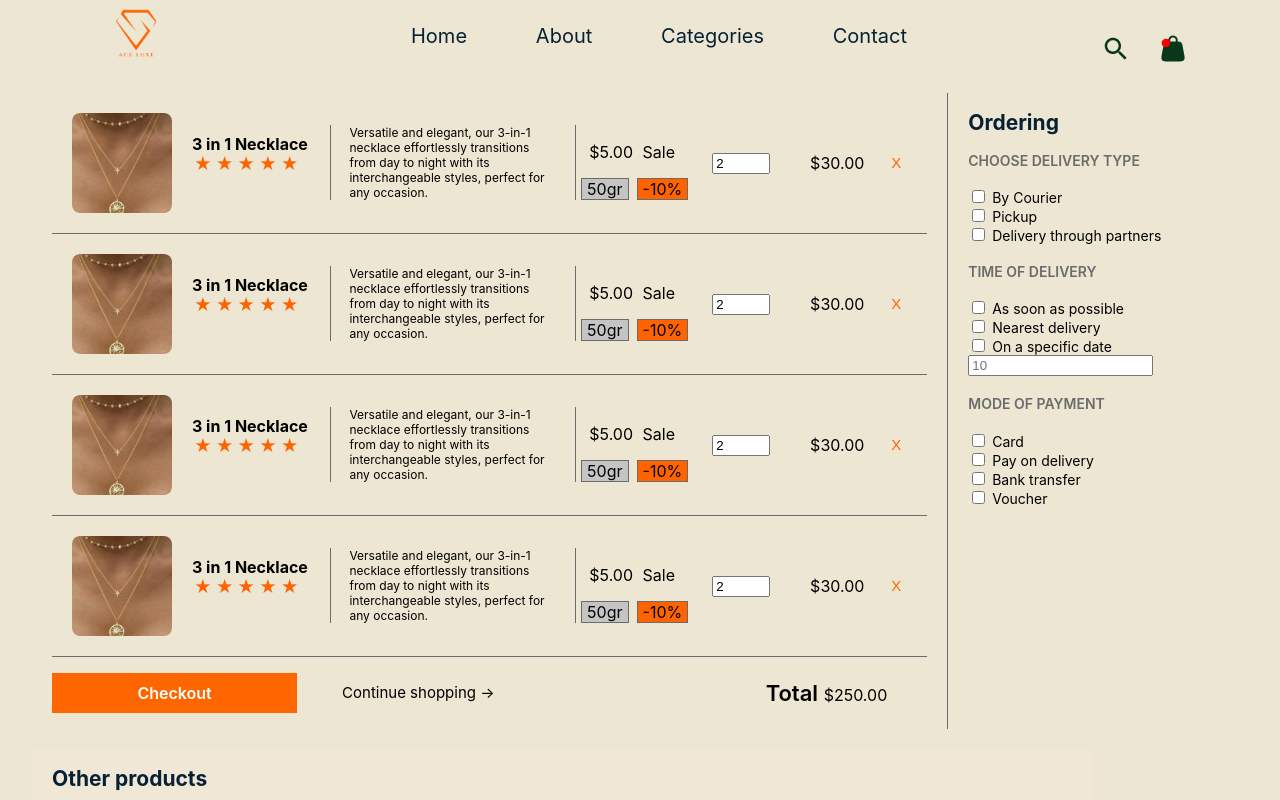
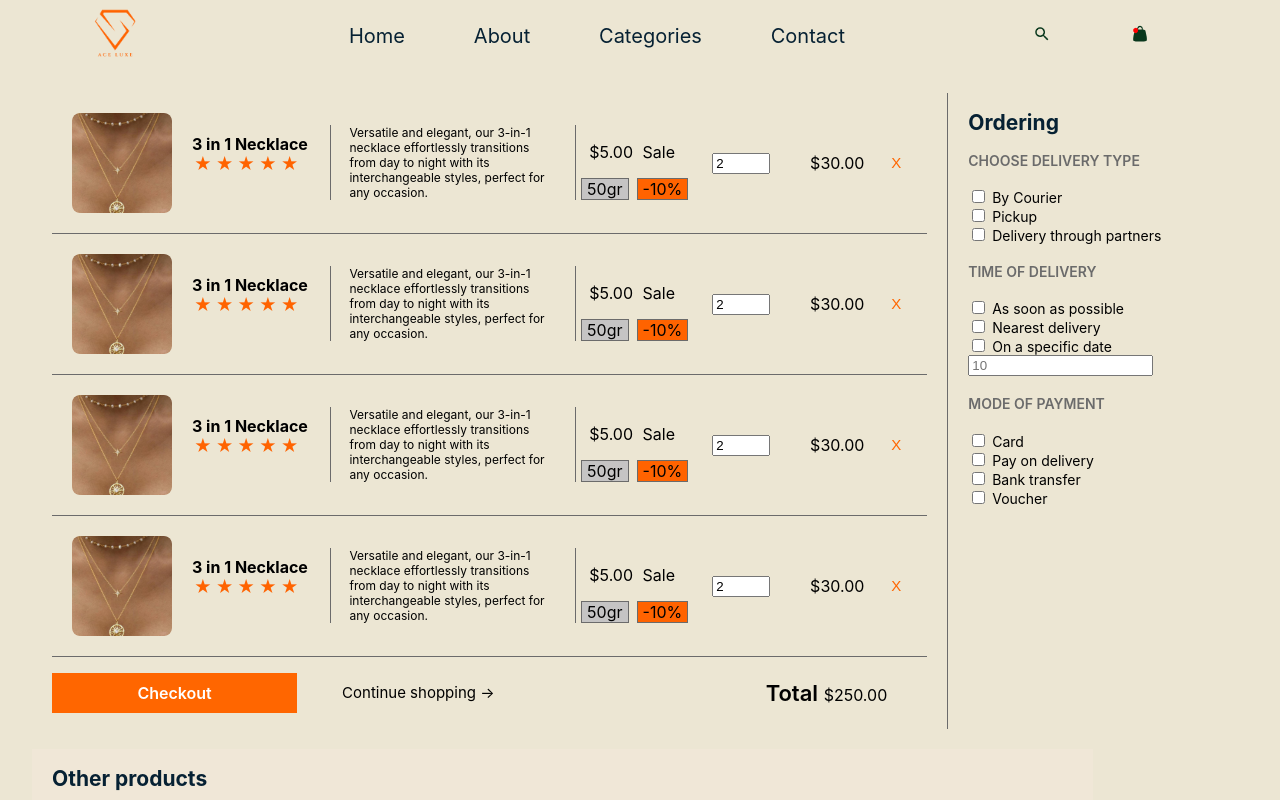
Before and after one commit to diddee/Ace-Luxe, a React (Create React App) app: page /Cart in a window 1280 px wide. Shown: the top 800 px of the page. Built offline with nearby package versions, Linux system fonts and the light colour scheme.

Commit message:
more updates

```diff
--- a/src/Components/Nav/Nav.css
+++ b/src/Components/Nav/Nav.css
@@ -20,7 +20,7 @@
     width: 40% ;
     display: flex;
     justify-content: space-between;
-    gap: 20px;
+    gap: 15px;
 }
 
 .nav li{
@@ -42,19 +42,21 @@
 }
 
 .icons {
-    width: 5%;
     display: flex;
     flex-direction: row;
-    justify-content: space-between;
+    justify-content: space-around;
     cursor: pointer;
 }
 
-.icons a{
-    width: 5px;
-    height: 5px;
+
+.icons img{
+
+    width: 25px;
+    height: 25px;
 }
 
-@media screen and (max-width: 925px){
+
+@media screen and (max-width: 825px){
     .header{
         justify-content: space-between;
 
@@ -68,9 +70,7 @@
         width: 50px;
         color: #FF7F0E;
     }
-    /* .nav{
-        display: none;
-    } */
+
     .nav {
         flex-direction: column;
         justify-content: flex-start;
@@ -96,3 +96,19 @@
     }
 
     }
+    .icons {
+        width: 15%;
+        justify-content: space-around;
+        gap: 10px;
+    }
+
+    .icons img{
+
+        width: 18px;
+        height: 18px;
+    }
+    /* .icons img{
+        margin: 0 20px 2rem 0;
+        width: 15px;
+        height: 15px;
+    } */
--- a/src/Components/Nav/Nav.jsx
+++ b/src/Components/Nav/Nav.jsx
@@ -40,7 +40,7 @@ function Nav() {
         <div className="icons">
           <Link><img src={Search} alt="search" /></Link>
           <Link to='/Cart'>
-            <img src={Bag} alt="bag" />
+            <img src={Bag} alt="bag" className='bag'/>
           </Link>
         </div>
 
```
